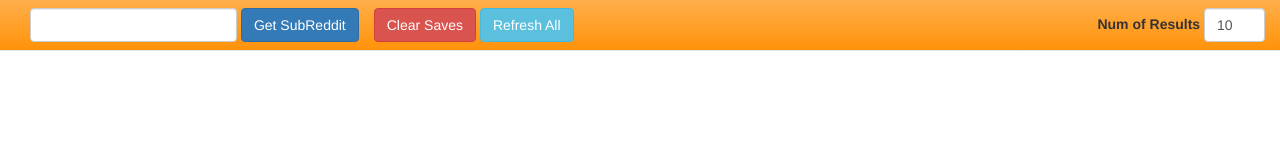
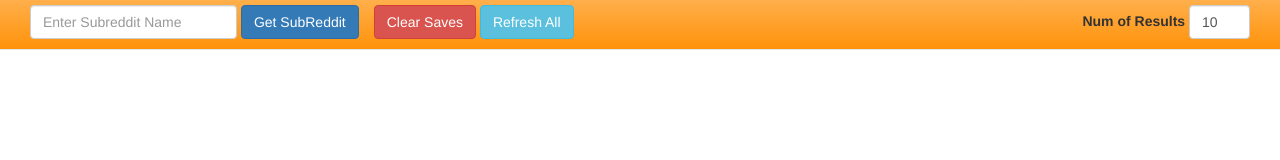
Before and after one commit to MattBelangerBS/subRedditViewer, a plain HTML site: page client/index.html at #!/home in a window 1280 px wide. Drawn offline with nearby package versions, Linux system fonts and the light colour scheme.

Commit message:
nav clean up

```diff
--- a/client/app/app.route.js
+++ b/client/app/app.route.js
@@ -16,7 +16,7 @@
                 url: '/home',
                 views: {
                         // nav: {
-                        //     templateUrl: 'templates/nav.html',
+                        //     templateUrl: 'app/layout/nav.html',
                         //     controller: 'MainCtrl as ctrl'
                         // },
                         content: {
--- a/client/app/home/home.html
+++ b/client/app/home/home.html
@@ -10,17 +10,17 @@
             </button>
        </div>
         <div class="navbar-collapse" ng-class="{collapse: isCollapsed}">
-            <form class="navbar-form navbar-left" role="search">
+            <form ng-submit="ctrl.click(ctrl.search)"class="navbar-form navbar-left" role="search">
                 <div class="form-group">
-                <input  size="20" ng-keydown="$event.which === 13 && ctrl.click(ctrl.search)"type="text"  class="form-control" ng-model="ctrl.search">
+                    <input  size="20" type="text"  placeholder="Enter Subreddit Name"class="form-control" ng-model="ctrl.search" required>
                 </div>
-            <button class="btn btn-primary" ng-click="ctrl.click(ctrl.search)">Get SubReddit</button>
+                <button class="btn btn-primary" >Get SubReddit</button>
             </form>
 
             <div class="navbar-form">
                 <button class="btn btn-danger"ng-click="ctrl.clearStorage()">Clear Saves</button>
                 <button class="btn btn-info"ng-click="ctrl.updateReddits(0)">Refresh All</button>
-        <div class="nav navbar-nav navbar-right">
+                <div class="navbar-form navbar-nav navbar-right">
                     <label for="">Num of Results</label>
                     <input class="form-control" maxlength="2" maxlength="1" size="2" ng-model="ctrl.numResults" placeholder="Number of Results">
                 </div>
@@ -28,6 +28,9 @@
         </div>
     </div>
 </nav>
+
+
+
 
 <div class="container">
 	<div class="row">
--- a/client/css/app.css
+++ b/client/css/app.css
@@ -42,7 +42,9 @@ i{
 	width: 100%;
 	height: 100%;
 }
-
+.container-fluid{
+    padding-top:5px;
+}
 .container{
     position: relative;
     top:50px;
@@ -87,3 +89,11 @@ filter: progid:DXImageTransform.Microsoft.gradient( startColorstr='#ffaf4b', end
 .panel-body {
     padding-top:0;
 }
+
+.navbar-default .navbar-collapse, .navbar-default .navbar-form {
+    border:none;
+}
+.navbar-form {
+    margin-top:0;
+    margin-bottom:0;
+}
--- a/client/index.html
+++ b/client/index.html
@@ -2,6 +2,8 @@
 <html>
 <head>
 	<title>Sub Reddit Viewer</title>
+    <!--meta-->
+    <meta name="viewport" content="width=device-width, initial-scale=1.0">
 
     <link rel="icon"
       type="image/png"
```
Lines whose indentation alone changed are shown as unchanged.
